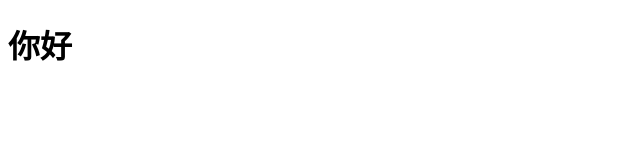
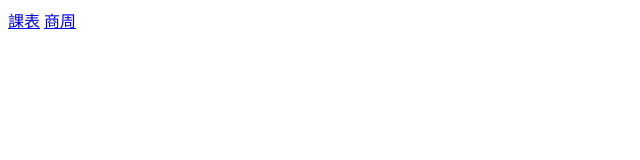
Before and after one commit to kelly509327/kelly509327.github.io, a plain HTML site: page index.html in a window 1280 px wide. Shown: the whole page, without its empty margins (0-640 px from the left). Drawn offline with Linux system fonts and the light colour scheme.

Commit message:
CSS作業更新

```diff
--- a/index.html
+++ b/index.html
@@ -6,6 +6,7 @@
     <title>Document</title>
 </head>
 <body>
-    <h1>你好</h1>
+    <a href="https://github.com/kelly509327/kelly509327.github.io/blob/main/CSS_HW1">課表</a>
+    <a href="https://github.com/kelly509327/kelly509327.github.io/blob/main/CSS_HW2">商周</a>
 </body>
 </html>
```
